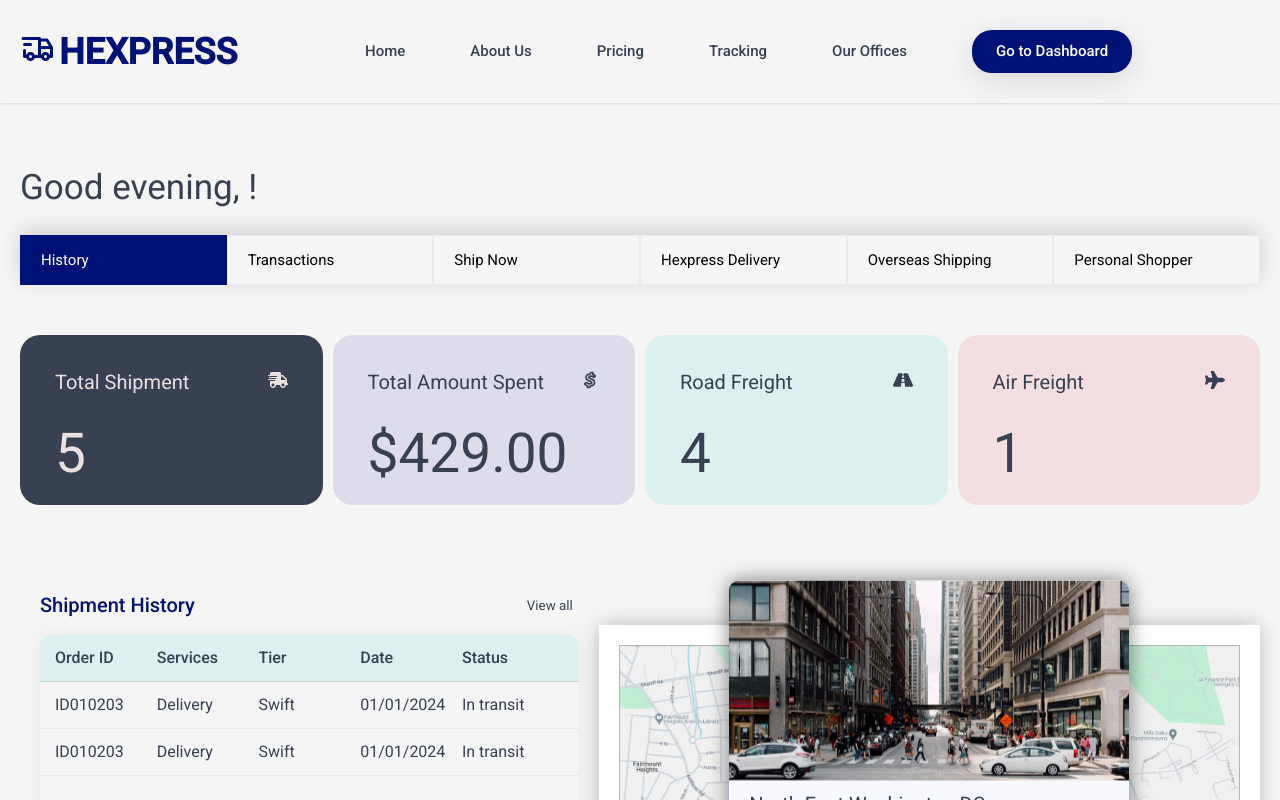
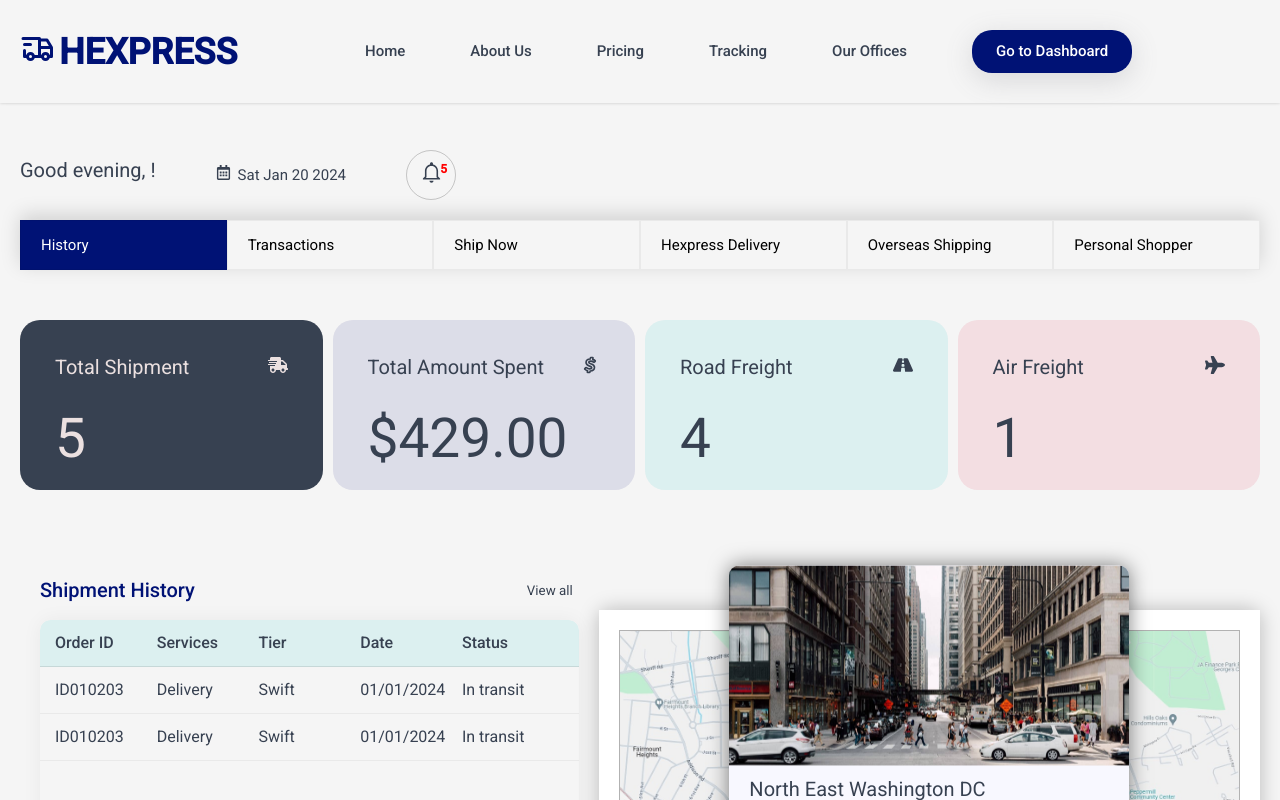
Before and after one commit to davidBilson/hexpressFE, a React (Vite) app: page /dashboard/history in a window 1280 px wide. Shown: the top 800 px of the page. Built offline with nearby package versions, Linux system fonts and the light colour scheme; some icons are missing.

Commit message:
added notification to dashboard header

```diff
--- a/src/components/UserDashboard/DashboardHeader.jsx
+++ b/src/components/UserDashboard/DashboardHeader.jsx
@@ -1,11 +1,15 @@
 import React, { useState, useEffect } from 'react';
 import style from './styles/DashboardHeader.module.css';
 import useStore from '../../store/useStore';
+import { FaRegCalendarAlt } from "react-icons/fa";
+import { IoMdNotificationsOutline } from "react-icons/io";
+import {AiOutlineClose} from 'react-icons/ai'
 
 const DashboardHeader = () => {
   // const userName = useStore((initialState) => initialState.userName);
   const { userName, user } = useStore();
   const [timeOfDay, setTimeOfDay] = useState('');
+  const [showNotification, setShowNotification] = useState(false)
 
   useEffect(() => {
     checkTimeOfDay();
@@ -24,21 +28,41 @@ const DashboardHeader = () => {
     }
   };
 
-  const logout = () => {
-    window.open("https://localhost:5000/auth/logout", "_self")
-  }
-
-  const [ shortMessage, setShortMessage ] = useState([
-    "Do you have a parcel to deliver?",
-    "How are you doing?",
-    "Logistics service at your convenience!"
-  ]);
+  // const logout = () => {
+  //   window.open("https://localhost:5000/auth/logout", "_self")
+  // }
 
   return (
     <section className={style.dashboardHeaderContainer}>
         <div>
           <h2>Good {timeOfDay}, {userName.split(" ")[0]}!</h2>
-          {/* <p>{shortMessage.randomstring}</p> */}
+          <p>
+            <span>
+              <FaRegCalendarAlt />
+            </span>
+            <span>
+              {new Date().toDateString()}
+            </span>
+          </p>
+          <div className={style.dashboardNotifications}>
+            <p onClick={() => setShowNotification(prev => true)}>
+              <span><IoMdNotificationsOutline size={25} /></span>
+              <span>5</span>
+            </p>
+            {
+              showNotification &&
+              <div data-aos="fade-down" className={style.dashboardCard}>
+                  <h4>
+                    Notification
+                    <span
+                      onClick={() => setShowNotification(prev => false)}>
+                      <AiOutlineClose />
+                    </span>
+                  </h4>
+                  <p>You have a lot of pending transactions, I would suggest you file them as soon as possible and proceed to withdraw your dividend.</p>
+              </div>
+            }
+          </div>
         </div>
     </section>
   )
--- a/src/components/UserDashboard/TransactionTimeFrame.jsx
+++ b/src/components/UserDashboard/TransactionTimeFrame.jsx
@@ -37,7 +37,7 @@ const TransactionTimeFrame = () => {
             </button>
             {
               showSortDropDown &&
-            <div className={style.sortDropdown}>
+            <div className={style.sortDropdown} data-aos="fade-up">
               <span onClick={() => {setSortText("Monthly"); closeDropDown()}} >Monthly</span>
               <span onClick={() => {setSortText("Weekly"); closeDropDown()}} >Weekly</span>
               <span onClick={() => {setSortText("Yearly"); closeDropDown()}} >Yearly</span>
--- a/src/components/UserDashboard/styles/DashboardHeader.module.css
+++ b/src/components/UserDashboard/styles/DashboardHeader.module.css
@@ -2,10 +2,69 @@
     width: 100%;
     max-width: var(--max-width);
     margin: auto;
-    padding: 20px;
+    padding: 0 20px 20px;
+}
+.dashboardHeaderContainer > div {
+    display: flex;
+    align-items: center;
+    gap: 60px;
 }
 .dashboardHeaderContainer > div > h2 {
-    color: var(--theme-blue);
     color: var(--night);
     margin-bottom: 10px;
+    font-size: 20px;
 }
+.dashboardHeaderContainer > div > p {
+    display: flex;
+    align-items: center;
+    gap: 7px;
+}
+/* .dashboardNotifications {
+    position: relative;
+} */
+.dashboardNotifications > p {
+    display: flex;
+    align-items: center;
+    justify-content: center;
+    background: transparent ;
+    width: 50px;
+    height: 50px;
+    position: relative;
+    border-radius: 100px;
+    border: 1px solid rgba(0,0,0,0.2);
+    cursor: pointer;
+}
+.dashboardNotifications > p > span:nth-child(1) {
+    color: var(--night);
+}
+.dashboardNotifications > p > span:nth-child(2) {
+    position: absolute;
+    right: 8px;
+    top: 8px;
+    font-size: 12px;
+    font-weight: 700;
+    color: red;
+}
+.dashboardCard {
+    position: absolute;
+    background: whitesmoke;
+    box-shadow: 0px 0px 20px rgba(0, 0, 0, 0.2);
+    width: 100%;
+    width: 400px;
+    padding: 25px;
+    top: 25px;
+    right: 25px;
+    z-index: 100;
+    border-radius: 15px;
+}
+.dashboardCard > h4 {
+    margin-bottom: 10px;
+    display: flex;
+    justify-content: space-between;
+    align-items: center;
+    color: var(--night);
+}
+.dashboardCard > h4 > span {
+    cursor: pointer;
+    font-weight: 500;
+}
```
